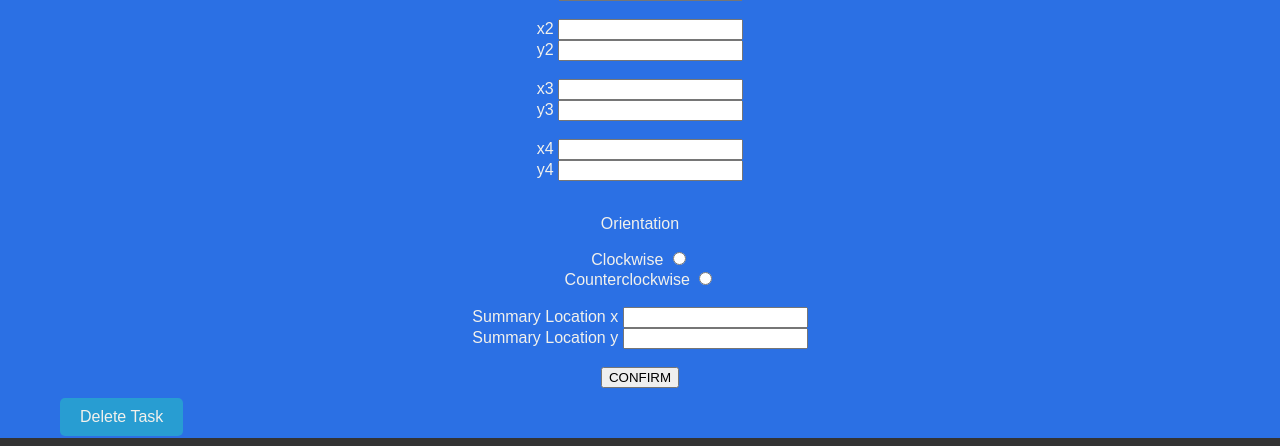
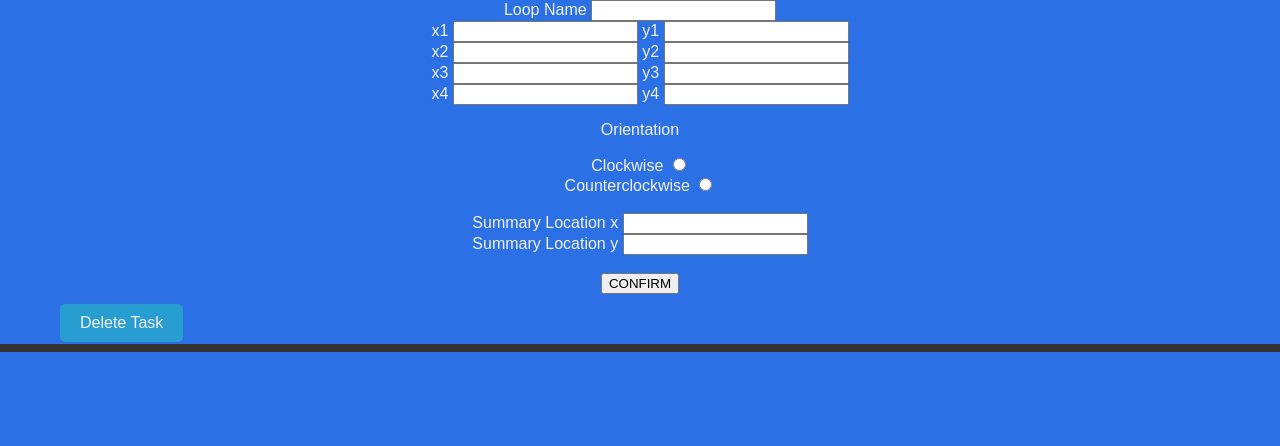
Before and after one commit to 6410685041/CN332-Default, a Django app: template carDetection/templates/process/edit_task.html in a window 1280 px wide. Shown: the part 688-1134 px from the top of the page. After the commit the page ends 1040 px from the top, so only its background shows below. Run offline with Django 5.2, Linux system fonts and the light colour scheme; the template is opened without the code that fills it, so the values that code supplies are empty; parts of the project's set-up code (start-up, migrations or seed data) failed here and were passed over.

Commit message:
edit task temp

```diff
--- a/carDetection/static/js/edit_task.js
+++ b/carDetection/static/js/edit_task.js
@@ -1,103 +1,68 @@
-// document.addEventListener('DOMContentLoaded', function() {
-//   const video = document.getElementById('video');
-//   const canvas = document.getElementById('video-overlay');
-//   const ctx = canvas.getContext('2d');
-//   let points = [];
+// <!-- Video control buttons -->
+document.addEventListener('DOMContentLoaded', function() {
+    const video = document.getElementById('video');
+    const playButton = document.getElementById('play-button');
 
-//   function resizeCanvas() {
-//       canvas.width = video.offsetWidth;
-//       canvas.height = video.offsetHeight;
-//       canvas.style.position = 'absolute';
-//       canvas.style.left = video.offsetLeft + 'px';
-//       canvas.style.top = video.offsetTop + 'px';
-//   }
+    function updatePlayButtonText() {
+        playButton.textContent = video.paused ? 'Play' : 'Pause';
+    }
 
-//   function drawPoint(x, y) {
-//       const radius = 5; // Radius of the point
-//       ctx.fillStyle = 'red';
-//       ctx.beginPath();
-//       ctx.arc(x, y, radius, 0, 2 * Math.PI);
-//       ctx.fill();
-//   }
+    playButton.addEventListener('click', function() {
+        if (video.paused) {
+            video.play();
+        } else {
+            video.pause();
+        }
+        updatePlayButtonText();
+    });
 
-//   function updateCanvas() {
-//       ctx.clearRect(0, 0, canvas.width, canvas.height);
-//       if (points.length > 0) {
-//           points.forEach(point => {
-//               drawPoint(point.x, point.y);
-//           });
+    stopButton.addEventListener('click', function() {
+        video.pause();
+        video.currentTime = 0;
+        updatePlayButtonText();
+    });
 
-//           if (points.length > 1) {
-//               ctx.beginPath();
-//               ctx.moveTo(points[0].x, points[0].y);
-//               for (let i = 1; i < points.length; i++) {
-//                   ctx.lineTo(points[i].x, points[i].y);
-//               }
-//               if (points.length === 4) {
-//                   ctx.lineTo(points[0].x, points[0].y); // Close the rectangle
-//               }
-//               ctx.strokeStyle = 'red';
-//               ctx.stroke();
-//           }
-//       }
-//   }
+    // Update the button text initially
+    updatePlayButtonText();
+});
 
-//   function captureClick(e) {
-//       if (points.length >= 4) {
-//           points = []; // Reset points if there are already 4
-//       }
+// video pointing
+// Get the video element and video wrapper
+const video = document.getElementById('video');
+const videoWrapper = document.getElementById('video-wrapper');
 
-//       const rect = canvas.getBoundingClientRect();
-//       const x = e.clientX - rect.left;
-//       const y = e.clientY - rect.top;
-//       points.push({ x: x, y: y });
+var count = 4
+var points = []
 
-//       if (points.length === 4) {
-//           // Update input fields with the points
-//           document.getElementById('x1').value = points[0].x;
-//           document.getElementById('y1').value = points[0].y;
-//           document.getElementById('x2').value = points[1].x;
-//           document.getElementById('y2').value = points[1].y;
-//           document.getElementById('x3').value = points[2].x;
-//           document.getElementById('y3').value = points[2].y;
-//           document.getElementById('x4').value = points[3].x;
-//           document.getElementById('y4').value = points[3].y;
-//       }
+function keyPress(e) {
+    if(e.key === "Escape") {
+        // write your logic here.
+        count = 4
+        points = []
+    }
+}
 
-//       updateCanvas();
-//   }
+video.addEventListener('click', function(event) {
 
-//   function resetPoints(e) {
-//       if (e.key === "Escape") {
-//           points = [];
-//           updateCanvas();
-//       }
-//   }
+    // Get the canvas element
+    var canvas = document.getElementById("canvas");
+    // Get the context
+    let ctx = canvas.getContext("2d");
 
-//   window.addEventListener('resize', resizeCanvas);
-//   canvas.addEventListener('click', captureClick);
-//   document.addEventListener('keydown', resetPoints);
+  // Get the click coordinates
+  const { clientX, clientY } = event;
 
-//   resizeCanvas();
-// });
+  // Create a new box element
+  box = document.createElement('div');
+  box.className = 'box';
+  box.style.left = (clientX - videoWrapper.offsetLeft) + 'px';
+  box.style.top = (clientY - videoWrapper.offsetTop) + 'px';
 
-// Get the canvas element
-let canvas = document.getElementById("myCanvas");
-// Get the context
-let ctx = canvas.getContext("2d");
-// Create the video - can use any video url
-let video = document.createElement("video");
-video.src = "video.mp4";
-video.play();
-// Set the video to loop
-video.loop = true;
+  // Create a text element for displaying the coordinates
+  const text = document.createElement('span');
+  text.textContent = `(${clientX + videoWrapper.offsetWidth/8 - videoWrapper.offsetLeft/2}, ${clientY - videoWrapper.offsetHeight/2})`;
+  box.appendChild(text);
 
-// Create a function to draw frames on the canvas
-let draw = function () {
-  ctx.drawImage(video, 0, 0, canvas.width, canvas.height);
-  // Repeat the draw loop
-  requestAnimationFrame(draw);
-};
-
-// Call the draw loop
-draw();
+  // Append the box to the video wrapper
+  videoWrapper.appendChild(box);
+});
--- a/carDetection/static/style/edit_task.css
+++ b/carDetection/static/style/edit_task.css
@@ -1,9 +1,22 @@
-#video-wrapper, #video, #video-overlay {
+#video-wrapper {
     position: relative;
-    width: 600px; /* Define your fixed width */
-    height: 400px; /* Define your fixed height */
+    width: 600px; /* Fixed width */
+    height: 400px; /* Fixed height */
+    display: flex;
+    justify-content: center;
+    align-items: center;
+    overflow: hidden; /* Ensures no overflowing content */
 }
 
-html {
-    color: blueviolet;
+#video-wrapper video {
+    max-width: 100%;
+    max-height: 100%;
 }
+
+#video-wrapper canvas {
+    position: absolute;
+    top: 0;
+    left: 0;
+    width: 600px; /* Fixed width to match the video */
+    height: 400px; /* Fixed height to match the video */
+}
--- a/carDetection/templates/process/edit_task.html
+++ b/carDetection/templates/process/edit_task.html
@@ -7,14 +7,17 @@
 {% block content %}
 <h1>Edit Task</h1>
 
-<div class="border-text1 pg-left1-2">
+<h3>Preview</h3>
 <div id="video-wrapper">
-        <h3>Preview</h3>
-        <video id="video" controls autoplay>
+    <video id="video">
         <source src="{{ task.video.url }}" type="video/mp4">
     </video>
-        <canvas id="video-overlay"></canvas>
+    <canvas id="canvas"></canvas>
 </div>
+
+<!-- Video control buttons -->
+<div id="video-controls">
+    <button id="play-button">Play</button>
 </div>
 
 
@@ -28,42 +31,25 @@
         <div class="col-left">
             <label for="x1">x1</label>
             <input type="number" id="x1" name="x1" value="{{loop.x1}}" required/>
-        </div>
-        <div class="col-right">
             <label for="y1">y1</label>
             <input type="number" id="y1" name="y1" value="{{loop.y1}}" required/>
-        </div>
             <br>
-
-        <div class="col-left">
             <label for="x2">x2</label>
             <input type="number" id="x2" name="x2" value="{{loop.x2}}" required/>
-        </div>
-        <div class="col-right">
             <label for="y2">y2</label>
             <input type="number" id="y2" name="y2" value="{{loop.y2}}" required/>
-        </div>
             <br>
-
-        <div class="col-left">
             <label for="x3">x3</label>
             <input type="number" id="x3" name="x3" value="{{loop.x3}}" required/>
-        </div>
-        <div class="col-right">
             <label for="y3">y3</label>
             <input type="number" id="y3" name="y3" value="{{loop.y3}}" required/>
-        </div>
             <br>
-
-        <div class="col-left">
             <label for="x4">x4</label>
             <input type="number" id="x4" name="x4" value="{{loop.x4}}" required/>
-        </div>
-        <div class="col-right">
             <label for="y4">y4</label>
             <input type="number" id="y4" name="y4" value="{{loop.y4}}" required/>
+            <br>
         </div>
-        <br>
 
         <p>Orientation</p>
         <div class="col-left">
```
Lines whose indentation alone changed are shown as unchanged.
